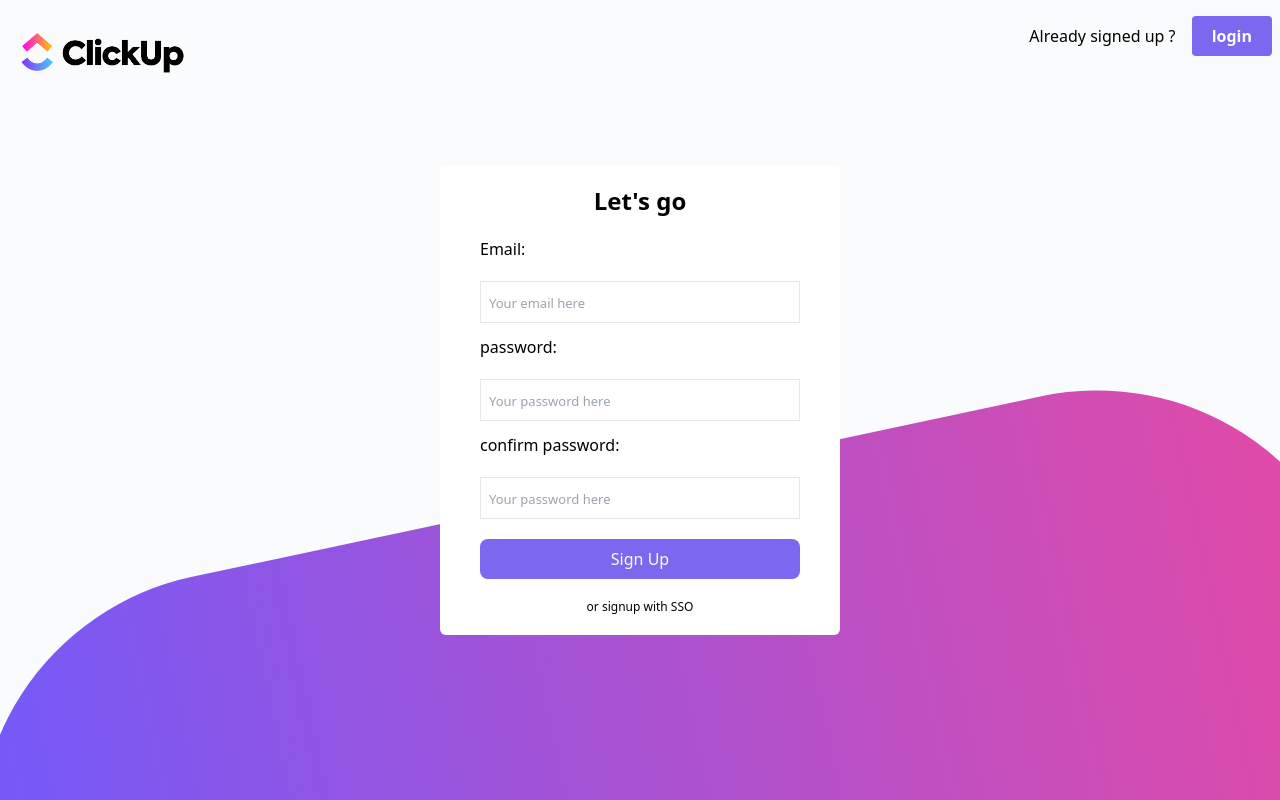
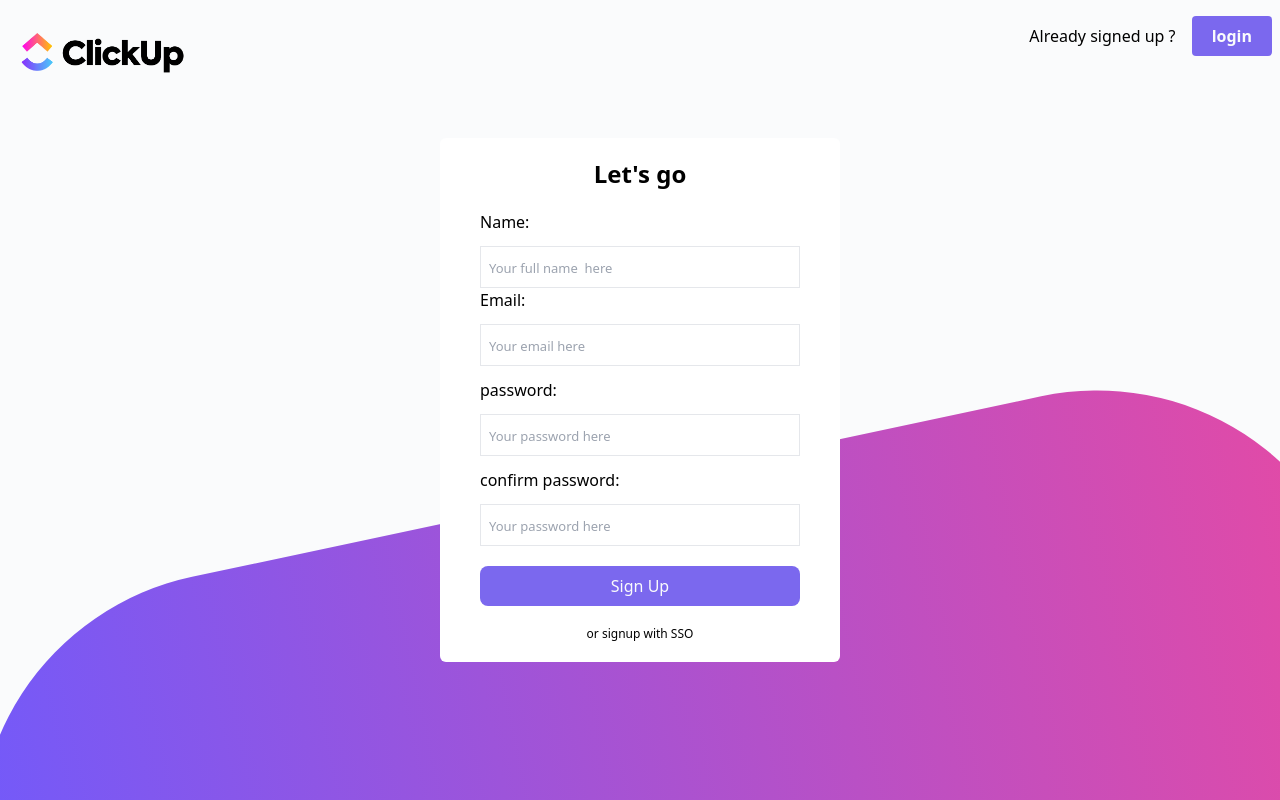
Before and after one commit to ujjwol75/Dibtrack-TMS, a React (Create React App) app: page /signup in a window 1280 px wide. Built offline with nearby package versions, Linux system fonts and the light colour scheme.

Commit message:
signup validation

```diff
--- a/src/components/form/SignupForm.tsx
+++ b/src/components/form/SignupForm.tsx
@@ -1,24 +1,95 @@
 import React, {useState} from 'react'
 import {useNavigate} from 'react-router-dom'
+import APIS from '../../constants/EndPoint'
+import usePostHook from '../../customHooks/usePostHook'
 
 type Props = {}
 
 const SignupForm = (props: Props) => {
 
+  const {
+    isPostLoading,
+    mutate: signupUserMutate,
+    successMsg,
+    addSuccessSnackBar,
+    setAddSuccessSnackBar,
+  } = usePostHook({ queryKey: `signupUser`, setOpenAddPopup: "" });
+
+
+
   const [password, setPassword] = useState<string>('')
   const [confirmpassword, setConfirmPassword] = useState<string>('')
   const [email, setEmail] = useState<string>('')
+  const [fullName , setFullName] = useState<string>('')
+
+  const [passwordError, setPasswordError] = useState<string>('')
+  const [confirmPasswordError , setconfirmPasswordError] = useState<string>('')
+  const [emailError, setEmailError] = useState<string>('')
+  const [fullNameError , setFullNameError] = useState<string>('')
 
   const navigate = useNavigate()
-  const handleSubmit = (e: any) => {
+  var validRegex = /^[a-zA-Z0-9.!#$%&'*+/=?^_`{|}~-]+@[a-zA-Z0-9-]+(?:\.[a-zA-Z0-9-]+)*$/;
+  const handleUserSignup = (e: any) => {
     e.preventDefault()
-    navigate('/dashboard')
+    //name validation
+    if(!fullName){
+      setFullNameError("Full name must be provided")
+    }
+   //email validation
+
+    else if (!email) {
+      setEmailError( "Email is required")
+    }
+
+    else if (!email.match(validRegex)) {
+      setEmailError("Format of email is incorrect")
+    }
+
+    //password validation
+    else if(!password){
+      setPasswordError('Password must be provided')
+    }
+
+    //confirm password validation
+    else if(!confirmpassword){
+      setconfirmPasswordError('Password must be confirmed')
+    }
+
+    else if(password !== confirmpassword){
+      setconfirmPasswordError('Passwords donot match')
+    }
+    else{
+      //handling api for sigining up new user
+      const url = APIS.SIGNUP;
+      const formData = {
+        email: email,
+      };
+
+     navigate('/dashboard')
+    }
+
+
+
+
+
   }
   return (
     <div className=" form-container  w-[400px]  bg-white-100 min-h-[400px] flex flex-col px-10 py-5 rounded-md">
       <h1 className="text-center text-2xl font-bold font-16">Let's go</h1>
       <div className="form mt-5">
-        <form onSubmit={handleSubmit}>
+        <form onSubmit={handleUserSignup}>
+          <div className="flex flex-col justify-center">
+            <label>Name:</label>
+            <input
+              type="text"
+              name="fullname"
+              value={fullName}
+              placeholder="Your full name  here"
+              className="p-2 mt-3 text-black-100 border-solid-black[1px] border border-black-100 focus:outline-none"
+              onChange={(e) => setFullName(e.target.value)}
+            />
+          </div>
+          {fullNameError && (<p className='text-red-500 text-xs'>{fullNameError}</p>)}
           <div className="flex flex-col justify-center">
             <label>Email:</label>
             <input
@@ -26,11 +97,11 @@ const SignupForm = (props: Props) => {
               name="email"
               value={email}
               placeholder="Your email here"
-              className="p-2 mt-5 text-black-100 border-solid-black[1px] border border-black-100 focus:outline-none"
+              className="p-2 mt-3 text-black-100 border-solid-black[1px] border border-black-100 focus:outline-none"
               onChange={(e) => setEmail(e.target.value)}
             />
           </div>
-
+          {emailError && (<p className='text-red-500 text-xs'>{emailError}</p>)}
           <div className="flex flex-col justify-center w-full">
             <label className="mt-3">password:</label>
             <input
@@ -38,7 +109,7 @@ const SignupForm = (props: Props) => {
               name="password"
               value={password}
               placeholder="Your password here"
-              className="input_password p-2 mt-5 text-black-100  border border-black-100 focus:outline-none
+              className="input_password p-2 mt-3 text-black-100  border border-black-100 focus:outline-none
               focus:border-black-300"
               onChange={(e) => setPassword(e.target.value)}
 
@@ -46,7 +117,7 @@ const SignupForm = (props: Props) => {
             />
 
           </div>
-
+          {passwordError && (<p className='text-red-500 text-xs'>{passwordError}</p>)}
           <div className="flex flex-col justify-center w-full">
             <label className="mt-3">confirm password:</label>
             <input
@@ -54,11 +125,12 @@ const SignupForm = (props: Props) => {
               name="password"
               value={confirmpassword}
               placeholder="Your password here"
-              className="input_password p-2 mt-5 text-black-100  border border-black-100 focus:outline-none
+              className="input_password p-2 mt-3 text-black-100  border border-black-100 focus:outline-none
               focus:border-black-300"
               onChange={(e) => setConfirmPassword(e.target.value)}
             />
           </div>
+          {confirmPasswordError && (<p className='text-red-500 text-xs'>{confirmPasswordError}</p>)}
           <div className="mt-5">
             <button className="bg-btncolor px-4 py-2 w-full rounded-lg hover:bg-blue-500 text-white">
               Sign Up
--- a/src/constants/EndPoint.tsx
+++ b/src/constants/EndPoint.tsx
@@ -16,7 +16,8 @@ const APIS: any = {
   // USERS
   USER: `/user/`,
   ASSIGN: `/task-assign/`,
-  INVITE: `/user/invite_user/`
+  INVITE: `/user/invite_user/`,
+  SIGNUP: `user/signup/`
 };
 
 export default APIS;
```
